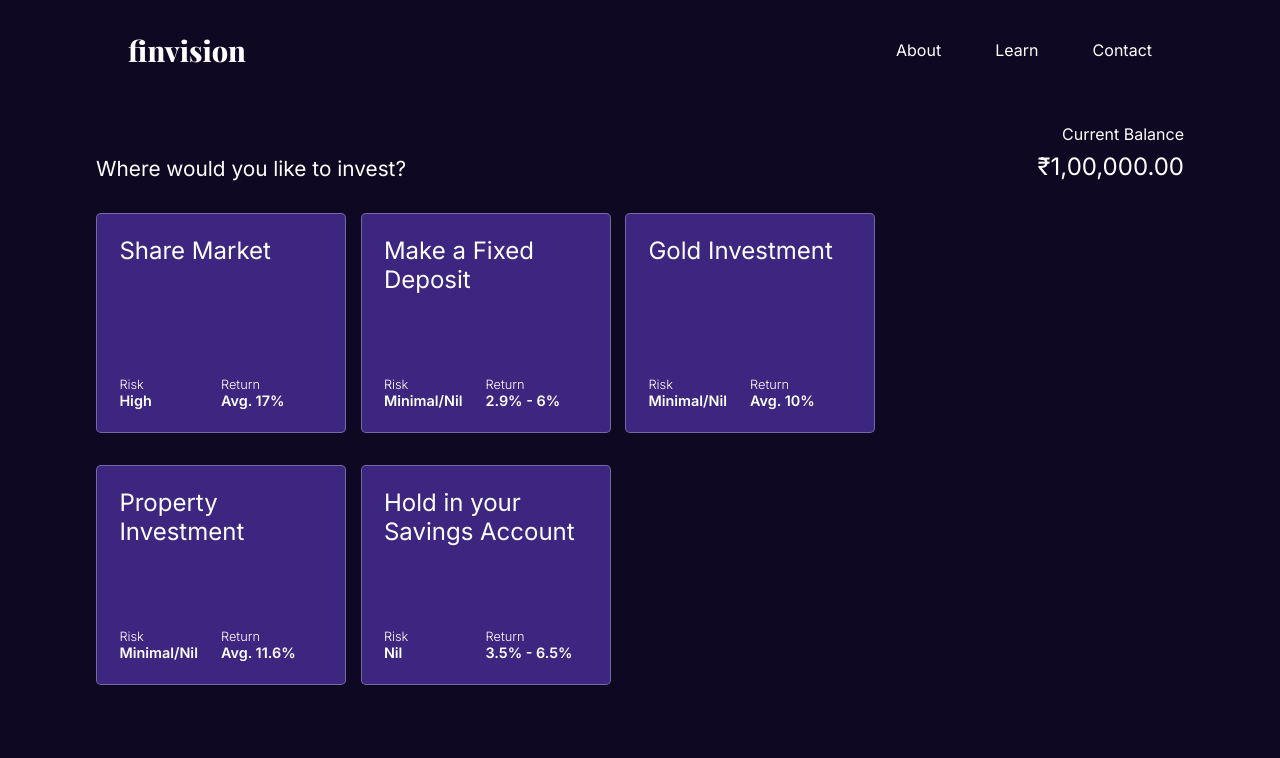
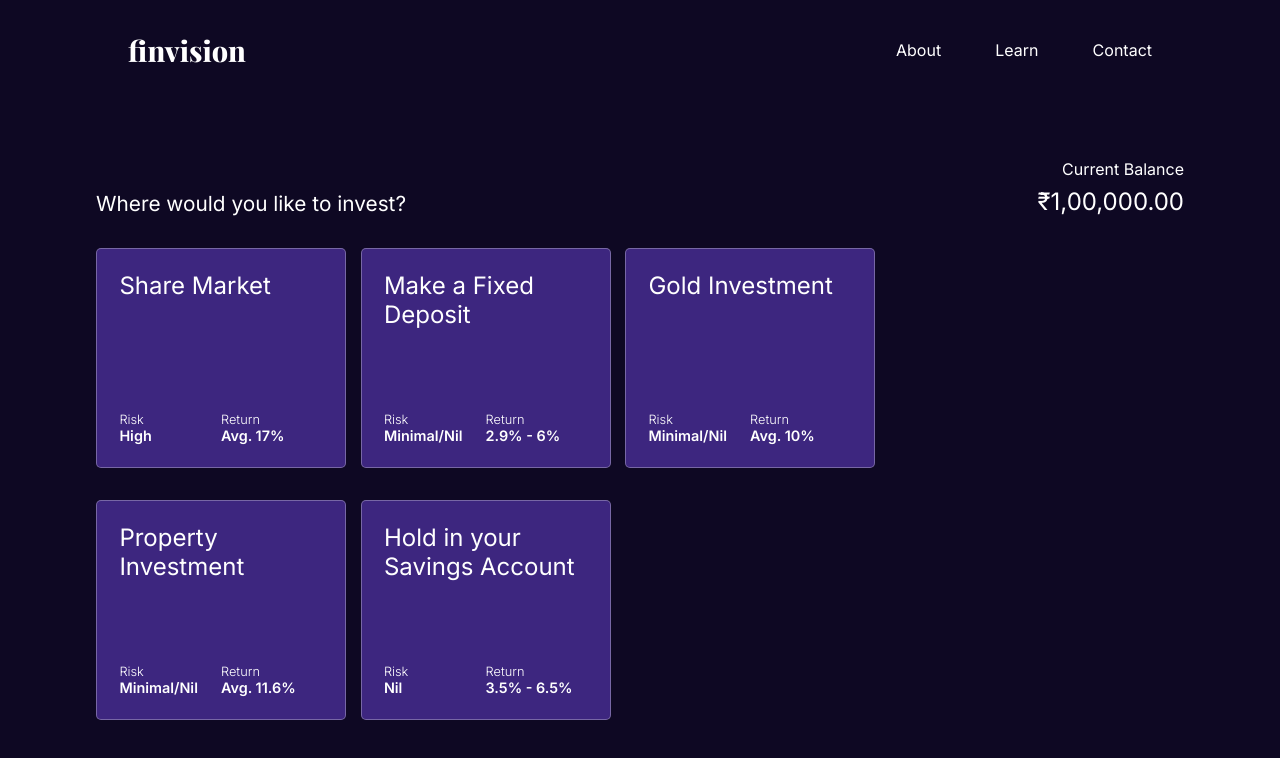
Before and after one commit to Anuragtech02/finvision-react, a React (Create React App) app: page /learn/chapter/1 in a window 1280 px wide. Shown: the top 758 px of the page. Built offline with nearby package versions, Linux system fonts and the light colour scheme.

Commit message:
card hover added

```diff
--- a/src/components/Card/Card.module.scss
+++ b/src/components/Card/Card.module.scss
@@ -9,6 +9,10 @@
   min-width: 250px;
   border-radius: 5px;
   border: 1px solid rgba($color: white, $alpha: 0.3);
+}
+.container:hover {
+  outline: 2px solid rgba($color: white, $alpha: 1); //outline instead of border beacause i dont want the inner content to rearrange
+  cursor: pointer;
 }
 .container h5 {
   font-weight: 500;
--- a/src/pages/Chapter/Chapter.module.scss
+++ b/src/pages/Chapter/Chapter.module.scss
@@ -6,6 +6,7 @@
   //   margin-top: calc(10vh + 10px);
   .header {
     @extend .flexRow;
+    margin-top: 70px;
     justify-content: space-between;
     align-items: flex-end;
   }
```
